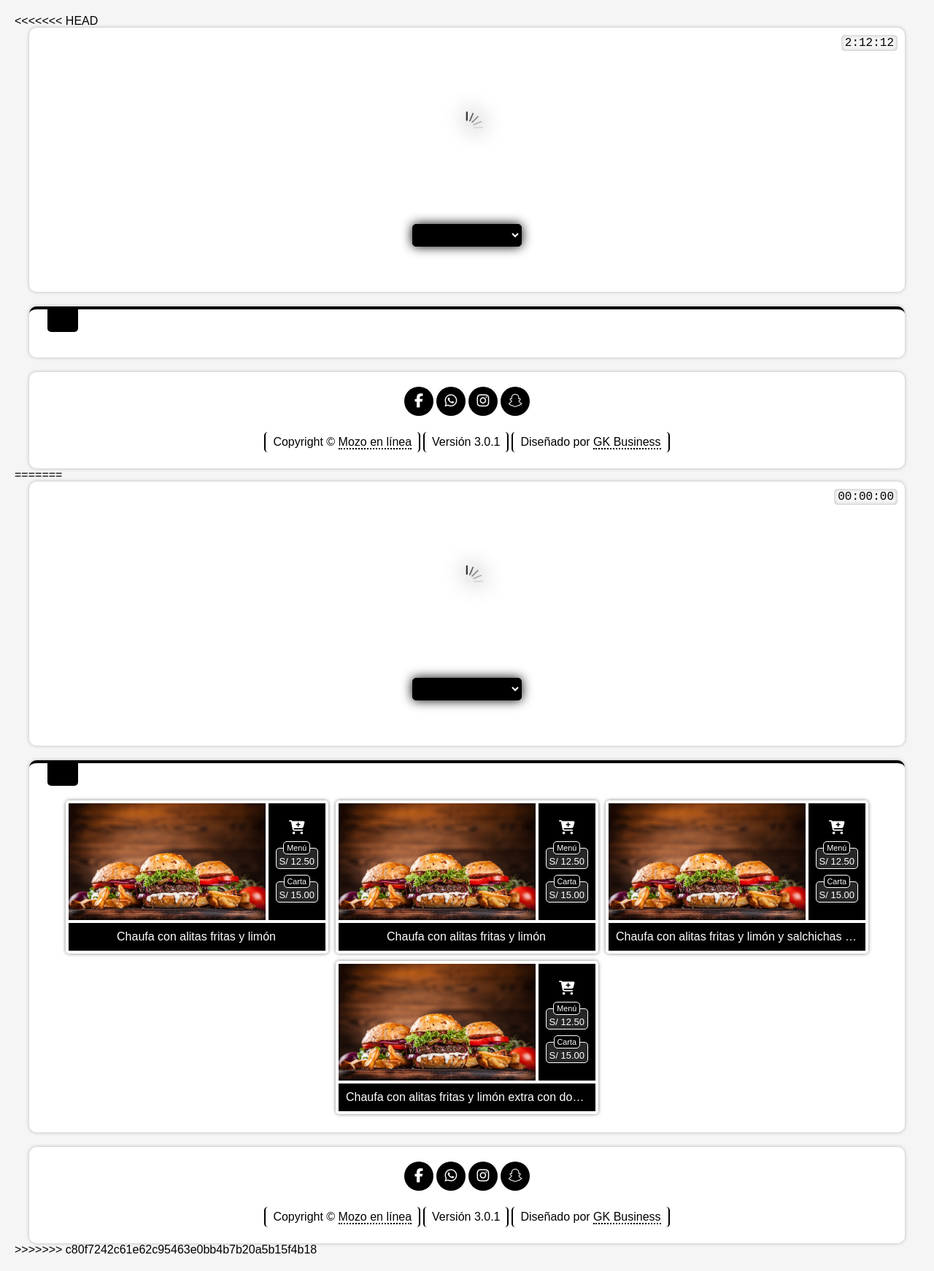
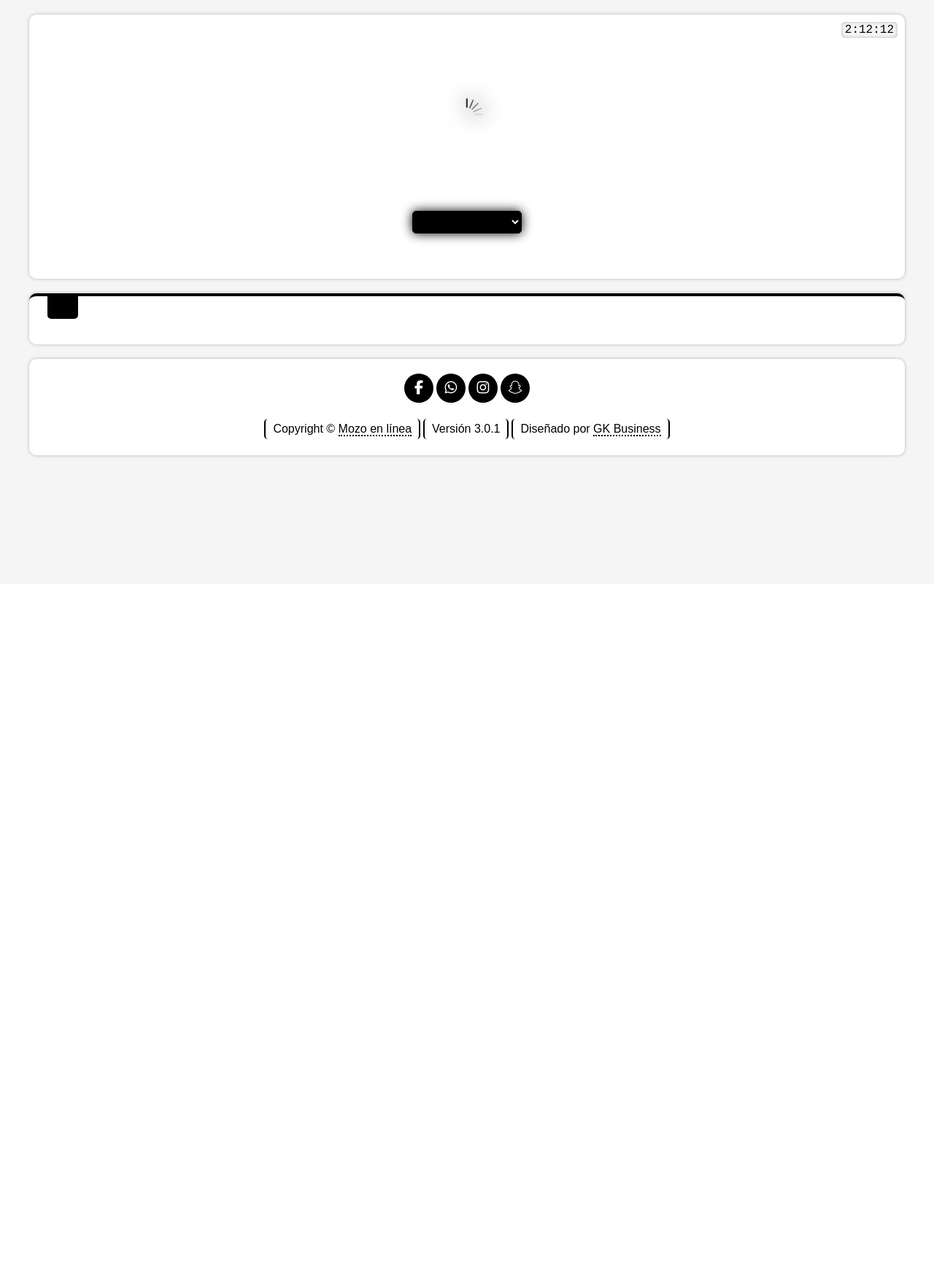
Before and after one commit to Gysmoy/shop, a PHP site: page /index.php?page=page in a window 1280 px wide. Shown: the whole page at 73% size. After the commit the page ends 628 px from the top, so only its background shows below. Run offline with PHP 8.4, Linux system fonts and the light colour scheme; data that the repository does not hold is empty; some libraries are stand-ins or nearby versions; some web fonts are replaced.

Commit message:
anonymous

```diff
--- a/assets/php/page.php
+++ b/assets/php/page.php
@@ -28,7 +28,6 @@ $id = uniqid();
         }
     </style>
 </head>
-<<<<<<< HEAD
 <body page="<?php echo $idPage;?>">
 <header>
     <div id="realtime">00:00:00</div>
@@ -40,7 +39,6 @@ $id = uniqid();
 <main data-background="">
     <h1 id="container-title"> </h1>
     <div id="container">
-
 
     </div>
 </main>
@@ -66,129 +64,6 @@ $id = uniqid();
 <script type="text/javascript" src="assets/js/moment.min.js"></script>
 <script type="text/javascript" src="assets/js/getGeneralData.js?v=<?php echo $id;?>"></script>
 <script type="text/javascript" src="assets/js/changeContainer.js?v=<?php echo $id;?>"></script>
-=======
-
-<body page="<?php echo $idPage; ?>">
-    <header>
-        <div id="realtime">00:00:00</div>
-        <img id="logo" src="assets/img/loading.gif" alt="">
-        <h1 id="name"> </h1>
-        <select id="container-select">
-        </select>
-    </header>
-    <main data-background="">
-        <h1 id="container-title"> </h1>
-        <div id="container">
-            <table class="dish">
-                <tr>
-                    <td width="100%" height="100%"></td>
-                    <td>
-                        <i class="icon fa fa-cart-plus"></i>
-                        <fieldset class="price">
-                            <legend class="type">Menú</legend>
-                            12.50
-                        </fieldset>
-                        <fieldset class="price">
-                            <legend class="type">Carta</legend>
-                            15.00
-                        </fieldset>
-                    </td>
-                </tr>
-                <tr>
-                    <td colspan="2">
-                        <p class="name">Chaufa con alitas fritas y limón</p>
-                    </td>
-                </tr>
-            </table>
-            <table class="dish">
-                <tr>
-                    <td width="100%" height="100%"></td>
-                    <td>
-                        <i class="icon fa fa-cart-plus"></i>
-                        <fieldset class="price">
-                            <legend class="type">Menú</legend>
-                            12.50
-                        </fieldset>
-                        <fieldset class="price">
-                            <legend class="type">Carta</legend>
-                            15.00
-                        </fieldset>
-                    </td>
-                </tr>
-                <tr>
-                    <td colspan="2">
-                        <p class="name">Chaufa con alitas fritas y limón</p>
-                    </td>
-                </tr>
-            </table>
-            <table class="dish">
-                <tr>
-                    <td width="100%" height="100%"></td>
-                    <td>
-                        <i class="icon fa fa-cart-plus"></i>
-                        <fieldset class="price">
-                            <legend class="type">Menú</legend>
-                            12.50
-                        </fieldset>
-                        <fieldset class="price">
-                            <legend class="type">Carta</legend>
-                            15.00
-                        </fieldset>
-                    </td>
-                </tr>
-                <tr>
-                    <td colspan="2">
-                        <p class="name">Chaufa con alitas fritas y limón y salchichas de extra</p>
-                    </td>
-                </tr>
-            </table>
-            <table class="dish">
-                <tr>
-                    <td width="100%" height="100%"></td>
-                    <td>
-                        <i class="icon fa fa-cart-plus"></i>
-                        <fieldset class="price">
-                            <legend class="type">Menú</legend>
-                            12.50
-                        </fieldset>
-                        <fieldset class="price">
-                            <legend class="type">Carta</legend>
-                            15.00
-                        </fieldset>
-                    </td>
-                </tr>
-                <tr>
-                    <td colspan="2">
-                        <p class="name">Chaufa con alitas fritas y limón extra con doble papa</p>
-                    </td>
-                </tr>
-            </table>
-
-        </div>
-    </main>
-    <footer>
-        <div class="socials">
-            <ul>
-                <li><a href="#" class="social fa fa-facebook"></a></li>
-                <li><a href="#" class="social fa fa-whatsapp"></a></li>
-                <li><a href="#" class="social fa fa-instagram"></a></li>
-                <li><a href="#" class="social fa fa-snapchat-ghost"></a></li>
-            </ul>
-        </div>
-        <div class="copyright">
-            <ul>
-                <li>Copyright © <a href="./">Mozo en línea</a></li>
-                <li>Versión 3.0.1</li>
-                <li>Diseñado por <a href="#">GK Business</a></li>
-            </ul>
-        </div>
-    </footer>
-    <script type="text/javascript" src="assets/js/fontawesome.min.js"></script>
-    <script type="text/javascript" src="assets/js/jquery.min.js"></script>
-    <script type="text/javascript" src="assets/js/moment.min.js"></script>
-    <script type="text/javascript" src="assets/js/getGeneralData.js?v=<?php echo $id; ?>"></script>
-    <script type="text/javascript" src="assets/js/changeContainer.js?v=<?php echo $id; ?>"></script>
->>>>>>> c80f7242c61e62c95463e0bb4b7b20a5b15f4b18
 </body>
 
 </html>
```
